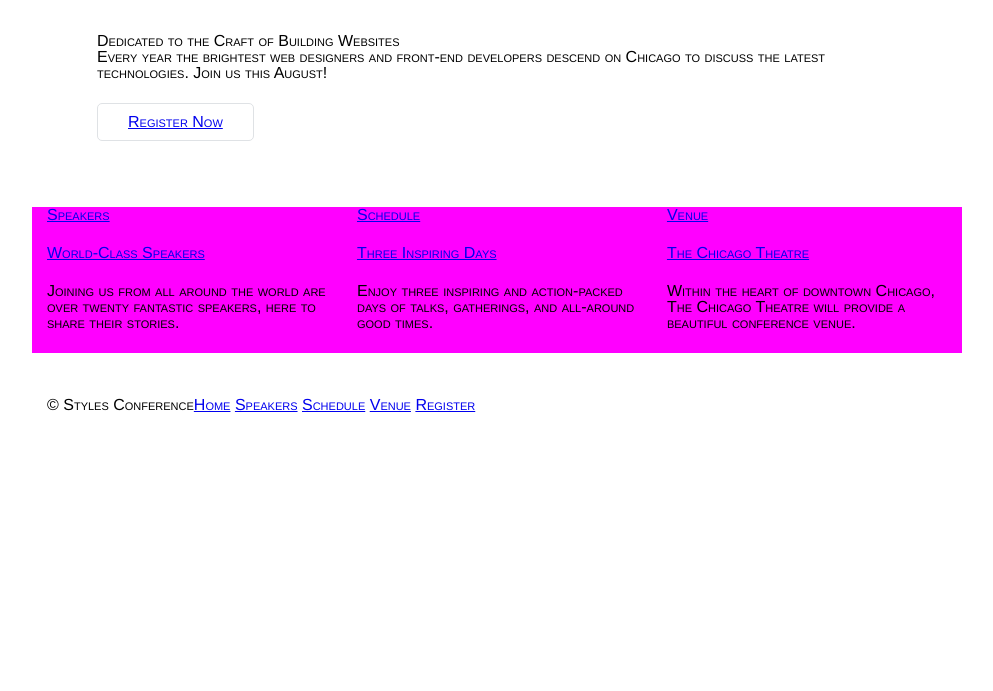
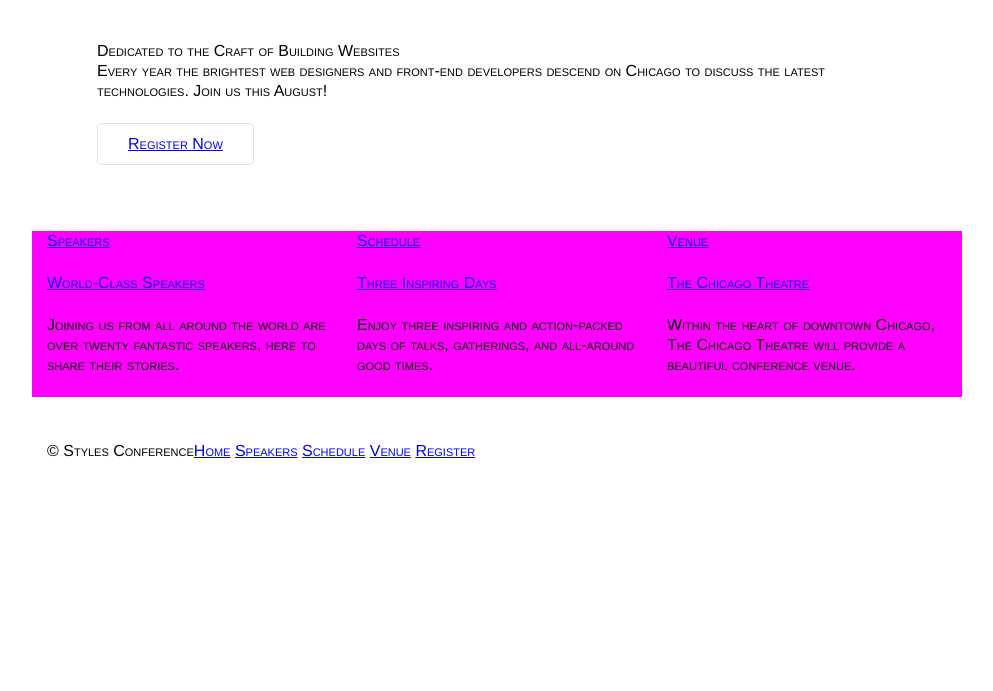
Before and after one commit to tranc99/designer-conference, a website: page index.html in a window 1280 px wide. Shown: the part 109-800 px from the top of the page, without its empty margins (143-1136 px from the left). Drawn offline with Linux system fonts and the light colour scheme.

Commit message:
you look beautiful tonight

```diff
--- a/assets/stylesheets/main.styl
+++ b/assets/stylesheets/main.styl
@@ -97,6 +97,9 @@ table {
 body
   font-family: "Helvetica Neue", Helvetica, Arial, sans-serif;
   font-variant: small-caps;
+  font-weight: 200;
+  line-height: 20px;
+
 
 h1, h3, h4, h5, p {
   margin-bottom: 22px;
```
Also changed, not shown: assets/stylesheets/main.css.
